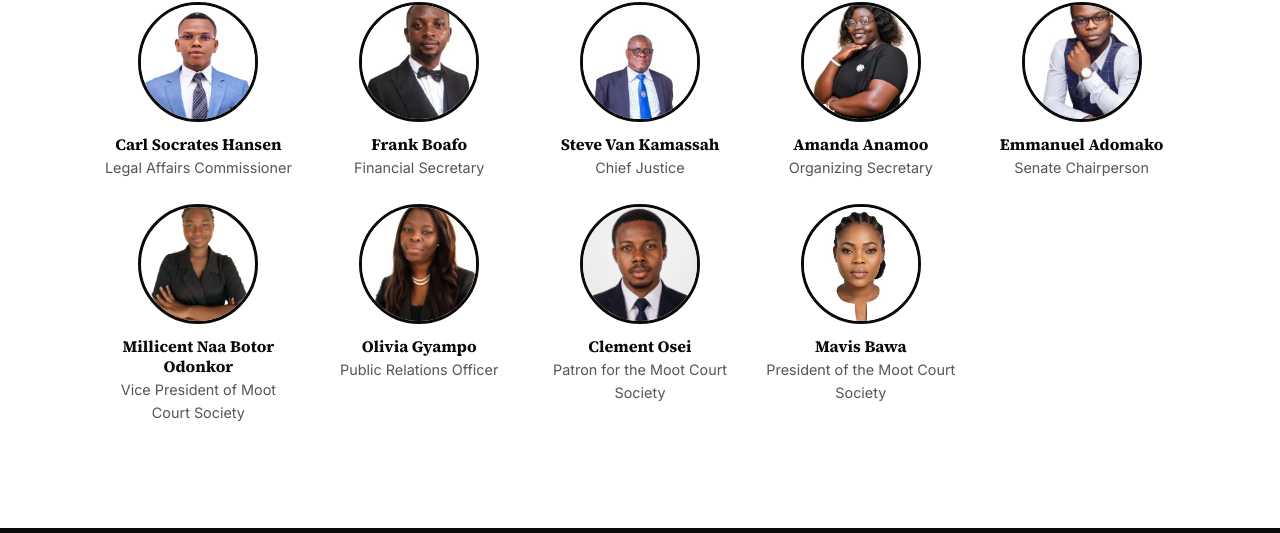
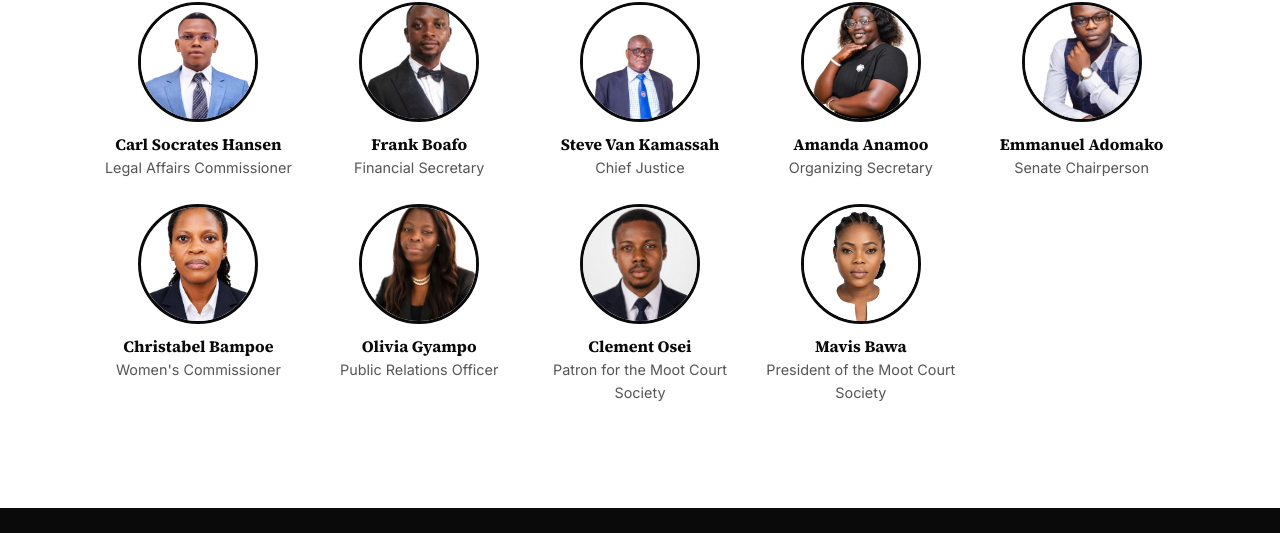
Before and after one commit to abawitty/kuclsusite, an Eleventy site: page src/content/pages/about-us.md in a window 1280 px wide. Shown: the part 1392-1925 px from the top of the page. Built offline with nearby package versions, Linux system fonts and the light colour scheme; Eleventy itself is replaced by a stand-in of ours; files that its build step writes are made by us from their sources.

Commit message:
Update Executive Team “map-order-10-role-vice-president-of-moot-court-society-photo-assets-images-uploads-millicent-odonkor-vice-president-of-moot-court-society-png-name-millicent-naa-botor-odonkor”

```diff
--- a/src/content/team/map-order-10-role-vice-president-of-moot-court-society-photo-assets-images-uploads-millicent-odonkor-vice-president-of-moot-court-society-png-name-millicent-naa-botor-odonkor.md
+++ b/src/content/team/map-order-10-role-vice-president-of-moot-court-society-photo-assets-images-uploads-millicent-odonkor-vice-president-of-moot-court-society-png-name-millicent-naa-botor-odonkor.md
@@ -1,6 +1,6 @@
 ---
-name: Millicent Naa Botor Odonkor
-role: Vice President of Moot Court Society
-order: 10
-photo: /assets/images/uploads/millicent-odonkor-vice-president-of-moot-court-society-.png
+name: Christabel Bampoe
+role: Women's Commissioner
+order: 11
+photo: /assets/images/uploads/christabel-bampoe-women-s-commissioner-.png
 ---
```
